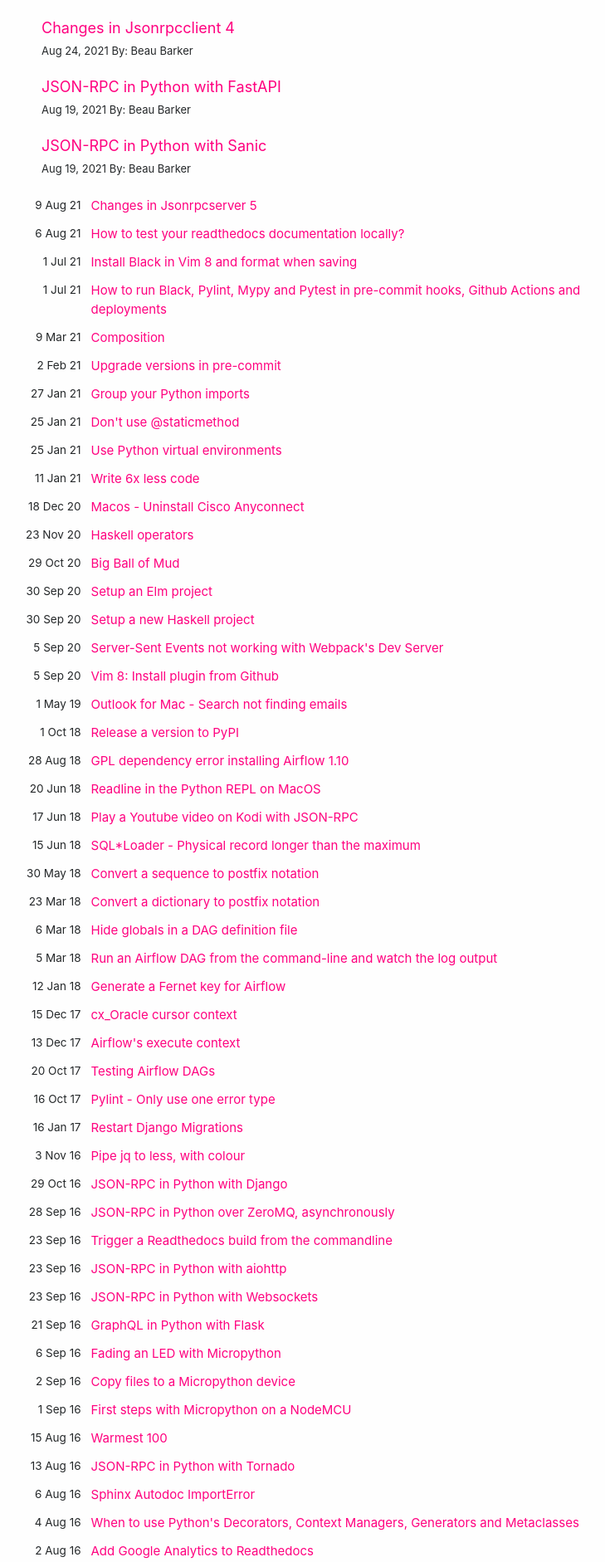
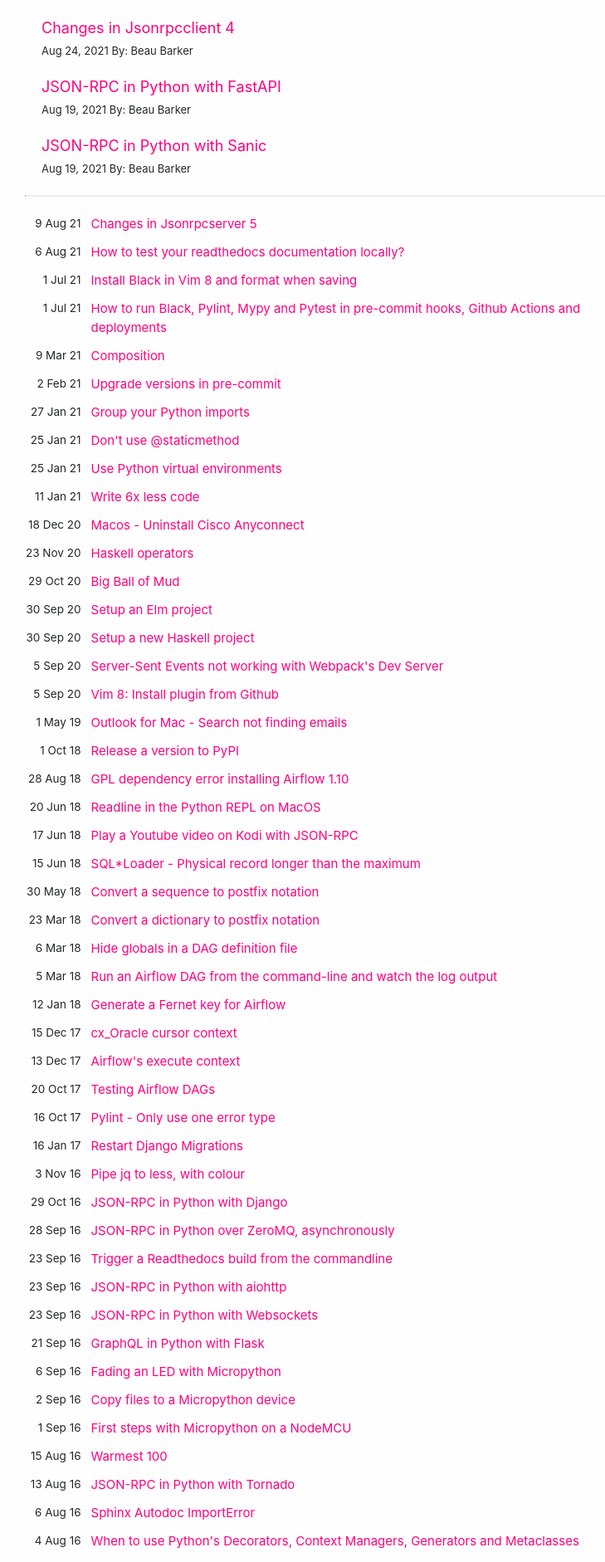
Before and after one commit to explodinglabs/explodinglabs.github.io, a Jekyll site: the page built from docs/index.html, in a window 1280 px wide. Shown: the part 327-2209 px from the top of the page at 83% size, without its empty margins (230-959 px from the left). Built offline with Jekyll 4.4.1, drawn with Linux system fonts in a browser that asks for light colours.

Commit message:
Adjust design

```diff
--- a/docs/_layouts/category.html
+++ b/docs/_layouts/category.html
@@ -17,6 +17,7 @@
         {% endfor %}
     </ul>
 
+    <hr>
     {% if posts.size > 5 %}
         <table>
             {% for post in posts offset:5 %}
--- a/docs/css/main.scss
+++ b/docs/css/main.scss
@@ -1,7 +1,6 @@
 ---
 # Only the main Sass file needs front matter (the dashes are enough)
 ---
-// Import partials from `sass_dir` (defaults to `_sass`)
 @import "pygments";
 @charset "utf-8";
 
@@ -331,7 +330,6 @@
     }
 }
 
-/* Icons */
 .icon {
     > svg {
         display: inline-block;
--- a/docs/index.html
+++ b/docs/index.html
@@ -15,10 +15,13 @@
         {% endfor %}
     </ul>
 
-    <table>
-        {% for post in posts offset:5 %}
-            {% include post_link_td.html %}
-        {% endfor %}
-    </table>
+    <hr>
+    {% if posts.size > 5 %}
+        <table>
+            {% for post in posts offset:5 %}
+                {% include post_link_td.html %}
+            {% endfor %}
+        </table>
+    {% endif %}
 
 </div>
```
